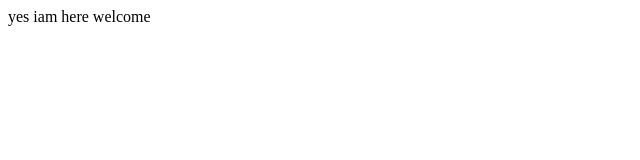
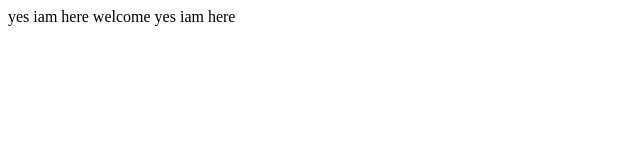
Before and after one commit to shitalkokare-jpg/practice, a plain HTML site: page first.html in a window 1280 px wide. Shown: the full height of the page, 0-640 px from the left. Drawn offline with Linux system fonts and the light colour scheme.

Commit message:
Update first.html
added

```diff
--- a/first.html
+++ b/first.html
@@ -8,5 +8,6 @@
 <body>
     yes iam here
     welcome
+    yes iam here
 </body>
 </html>
```
